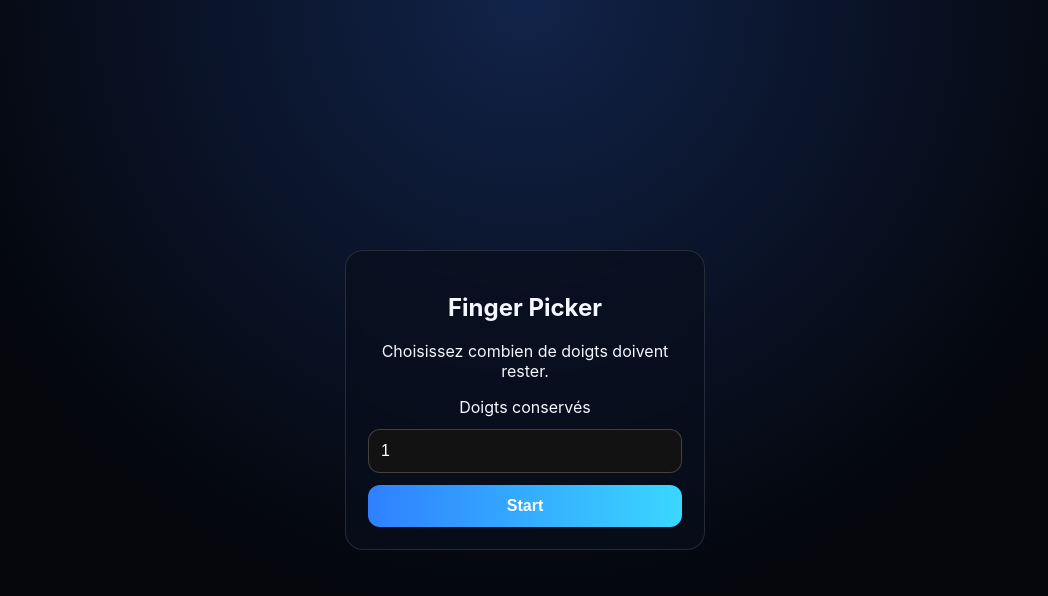
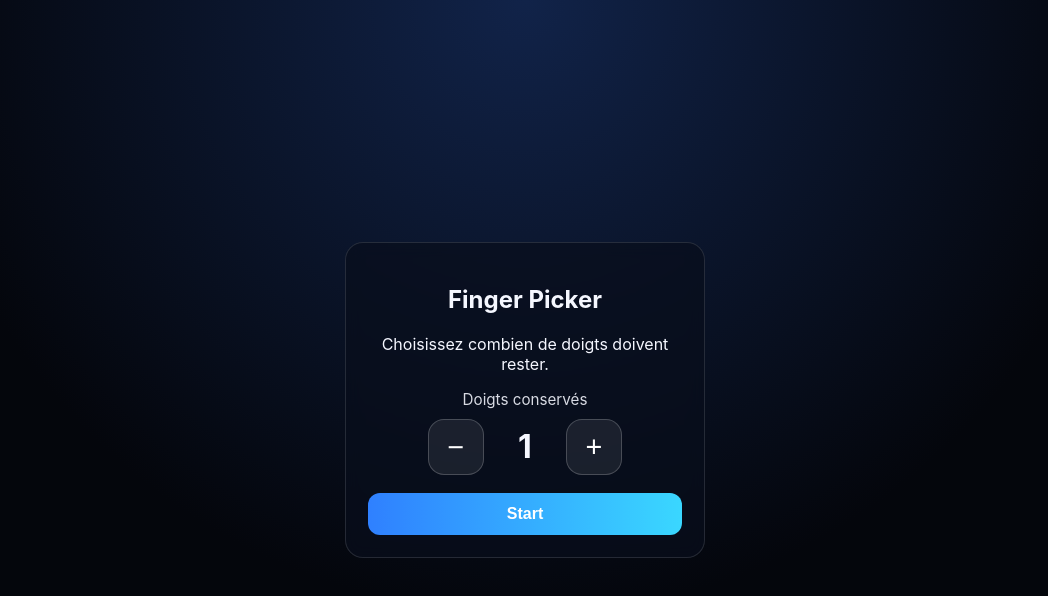
Before and after one commit to gabrielvrnnn/Jeux-interactif, a React (Vite) app: page / in a window 1280 px wide. Shown: the top 596 px of the page, without its empty margins (115-1163 px from the left). Built offline with nearby package versions, Linux system fonts and the light colour scheme.

Commit message:
Adjust setup controls and start flow with hold-to-draw elimination

```diff
--- a/src/App.jsx
+++ b/src/App.jsx
@@ -1,4 +1,4 @@
-import { useEffect, useMemo, useRef, useState } from 'react';
+import { useEffect, useRef, useState } from 'react';
 
 const PHASE = {
   SETUP: 'setup',
@@ -8,6 +8,7 @@ const PHASE = {
   RESULT: 'result',
 };
 
+const START_DELAY_MS = 2500;
 const SPIN_MS = 2000;
 const ELIMINATION_MS = 550;
 
@@ -27,36 +28,52 @@ export default function App() {
   const [roundTouches, setRoundTouches] = useState([]);
   const [winnerIds, setWinnerIds] = useState([]);
   const [eliminatedIds, setEliminatedIds] = useState([]);
+  const [isCountdownRunning, setIsCountdownRunning] = useState(false);
 
-  const knownTouchesRef = useRef(new Map());
+  const spinTimerRef = useRef(null);
   const eliminationTimerRef = useRef(null);
-  const spinTimerRef = useRef(null);
+  const startDelayTimerRef = useRef(null);
+
+  const clearTimers = () => {
+    clearTimeout(startDelayTimerRef.current);
+    clearTimeout(spinTimerRef.current);
+    clearInterval(eliminationTimerRef.current);
+  };
 
   const resetRound = () => {
+    clearTimers();
     setPhase(PHASE.SETUP);
     setActiveTouches([]);
     setRoundTouches([]);
     setWinnerIds([]);
     setEliminatedIds([]);
-    knownTouchesRef.current = new Map();
+    setIsCountdownRunning(false);
   };
 
-  useEffect(() => () => {
-    clearTimeout(spinTimerRef.current);
-    clearInterval(eliminationTimerRef.current);
-  }, []);
+  useEffect(() => clearTimers, []);
 
   useEffect(() => {
     if (phase !== PHASE.COLLECTING) {
       return;
     }
 
-    if (activeTouches.length === 0 && knownTouchesRef.current.size > 0) {
-      const frozenTouches = Array.from(knownTouchesRef.current.values());
-      setRoundTouches(frozenTouches);
+    if (activeTouches.length === 0) {
+      clearTimeout(startDelayTimerRef.current);
+      setIsCountdownRunning(false);
+      return;
+    }
+
+    if (isCountdownRunning) {
+      return;
+    }
+
+    setIsCountdownRunning(true);
+    startDelayTimerRef.current = setTimeout(() => {
+      setRoundTouches(activeTouches);
       setPhase(PHASE.SPINNING);
-    }
-  }, [activeTouches.length, phase]);
+      setIsCountdownRunning(false);
+    }, START_DELAY_MS);
+  }, [activeTouches, isCountdownRunning, phase]);
 
   useEffect(() => {
     if (phase !== PHASE.SPINNING || roundTouches.length === 0) {
@@ -65,9 +82,10 @@ export default function App() {
 
     spinTimerRef.current = setTimeout(() => {
       const ids = roundTouches.map((touch) => touch.id);
+      const safeWinnerCount = Math.max(1, Math.min(winnerCount, ids.length));
       const shuffled = shuffle(ids);
-      const kept = shuffled.slice(0, Math.min(winnerCount, ids.length));
-      const out = shuffled.slice(Math.min(winnerCount, ids.length));
+      const kept = shuffled.slice(0, safeWinnerCount);
+      const out = shuffled.slice(safeWinnerCount);
 
       setWinnerIds(kept);
       setEliminatedIds([]);
@@ -89,14 +107,13 @@ export default function App() {
     return () => clearTimeout(spinTimerRef.current);
   }, [phase, roundTouches, winnerCount]);
 
-  const maxWinnersAllowed = useMemo(() => Math.max(1, roundTouches.length || activeTouches.length || 10), [activeTouches.length, roundTouches.length]);
-
   const handleStart = () => {
-    knownTouchesRef.current = new Map();
+    clearTimers();
+    setActiveTouches([]);
+    setRoundTouches([]);
     setWinnerIds([]);
     setEliminatedIds([]);
-    setRoundTouches([]);
-    setActiveTouches([]);
+    setIsCountdownRunning(false);
     setPhase(PHASE.COLLECTING);
   };
 
@@ -105,15 +122,11 @@ export default function App() {
       return;
     }
 
-    const nextTouches = Array.from(event.touches).map((touch) => {
-      const next = {
-        id: touch.identifier,
-        x: touch.clientX,
-        y: touch.clientY,
-      };
-      knownTouchesRef.current.set(touch.identifier, next);
-      return next;
-    });
+    const nextTouches = Array.from(event.touches).map((touch) => ({
+      id: touch.identifier,
+      x: touch.clientX,
+      y: touch.clientY,
+    }));
 
     setActiveTouches(nextTouches);
   };
@@ -133,31 +146,46 @@ export default function App() {
           <div className="card">
             <h1>Finger Picker</h1>
             <p>Choisissez combien de doigts doivent rester.</p>
-            <label htmlFor="winnerCount">Doigts conservés</label>
-            <input
-              id="winnerCount"
-              type="number"
-              min="1"
-              max={maxWinnersAllowed}
-              value={winnerCount}
-              onChange={(event) => {
-                const value = Number(event.target.value);
-                setWinnerCount(Number.isNaN(value) ? 1 : Math.max(1, value));
-              }}
-            />
-            <button type="button" onClick={handleStart}>Start</button>
+
+            <div className="counter-wrap">
+              <span className="counter-label">Doigts conservés</span>
+              <div className="counter-row">
+                <button
+                  type="button"
+                  className="counter-btn"
+                  onClick={() => setWinnerCount((prev) => Math.max(1, prev - 1))}
+                >
+                  −
+                </button>
+                <span className="counter-value">{winnerCount}</span>
+                <button
+                  type="button"
+                  className="counter-btn"
+                  onClick={() => setWinnerCount((prev) => Math.min(20, prev + 1))}
+                >
+                  +
+                </button>
+              </div>
+            </div>
+
+            <button type="button" className="start-btn" onClick={handleStart}>Start</button>
           </div>
         )}
 
         {phase === PHASE.COLLECTING && (
-          <div className="hint">Posez vos doigts sur l&apos;écran 👇</div>
+          <div className="hint">
+            {activeTouches.length === 0
+              ? 'Posez vos doigts sur l\'écran 👇'
+              : 'Gardez vos doigts appuyés...'}
+            {isCountdownRunning && <small>Tirage dans ~2.5s</small>}
+          </div>
         )}
 
         {phase === PHASE.RESULT && (
           <div className="card">
-            <h2>Résultat prêt</h2>
+            <h2>Résultat</h2>
             <p>{winnerIds.length} doigt(s) conservé(s).</p>
-            <button type="button" onClick={resetRound}>Recommencer</button>
+            <button type="button" className="start-btn" onClick={resetRound}>Recommencer</button>
           </div>
         )}
       </section>
--- a/src/styles.css
+++ b/src/styles.css
@@ -55,27 +55,65 @@ body {
   backdrop-filter: blur(8px);
 }
 
-input,
-button {
+.counter-wrap {
+  margin-top: 14px;
+}
+
+.counter-label {
+  display: block;
+  font-size: 0.95rem;
+  opacity: 0.88;
+}
+
+.counter-row {
+  margin-top: 10px;
+  display: flex;
+  align-items: center;
+  justify-content: center;
+  gap: 14px;
+}
+
+.counter-btn {
+  width: 56px;
+  height: 56px;
+  border-radius: 16px;
+  border: 1px solid rgba(255, 255, 255, 0.2);
+  background: rgba(255, 255, 255, 0.08);
+  color: #fff;
+  font-size: 1.8rem;
+  line-height: 1;
+}
+
+.counter-value {
+  min-width: 54px;
+  font-size: 2rem;
+  font-weight: 700;
+}
+
+.start-btn {
   width: 100%;
-  margin-top: 12px;
+  margin-top: 18px;
   border-radius: 12px;
-  border: 1px solid rgba(255, 255, 255, 0.2);
+  border: none;
   padding: 12px;
   font-size: 1rem;
-}
-
-button {
-  border: none;
   color: white;
   font-weight: 600;
   background: linear-gradient(90deg, #2f80ff, #3ad7ff);
 }
 
 .hint {
+  display: flex;
+  flex-direction: column;
+  gap: 10px;
   font-size: clamp(1.1rem, 4vw, 1.6rem);
   font-weight: 600;
   text-shadow: 0 0 20px rgba(0, 0, 0, 0.6);
+}
+
+.hint small {
+  font-size: 0.95rem;
+  opacity: 0.85;
 }
 
 .touch-layer {
```
